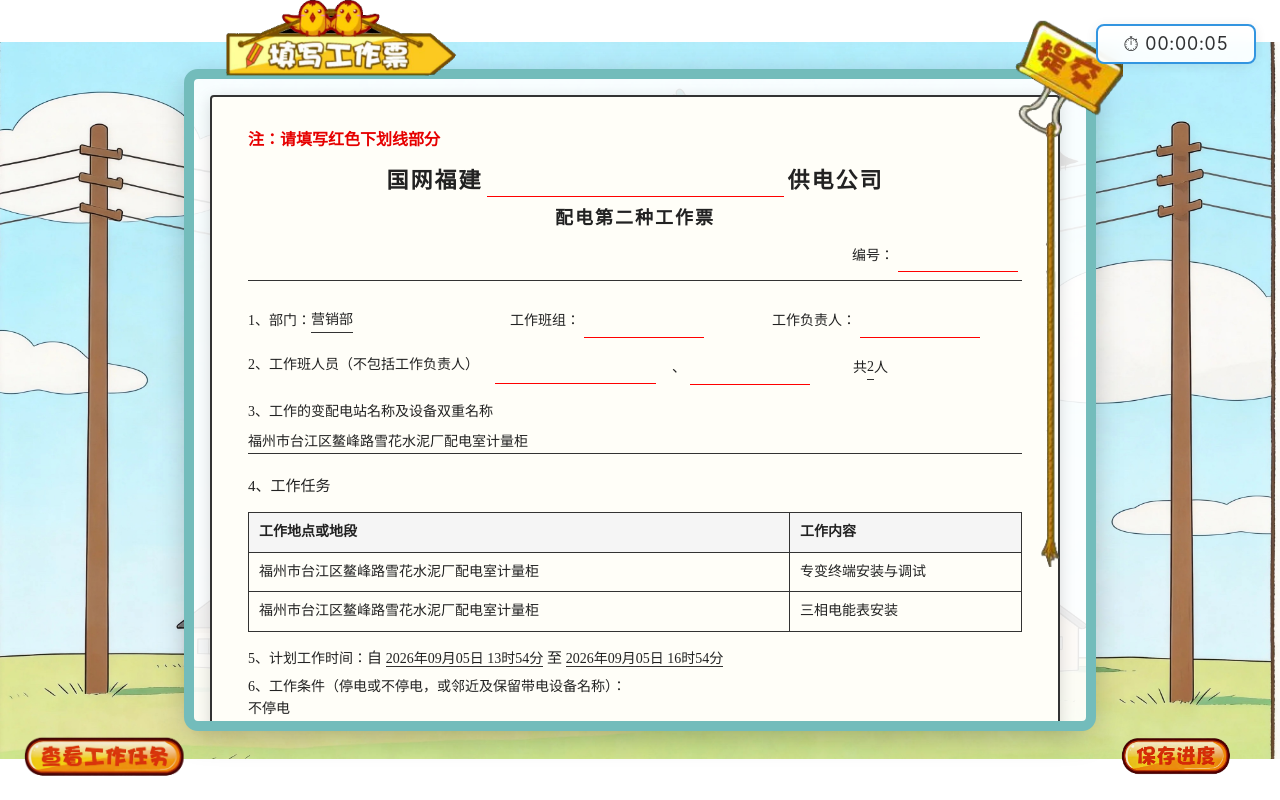
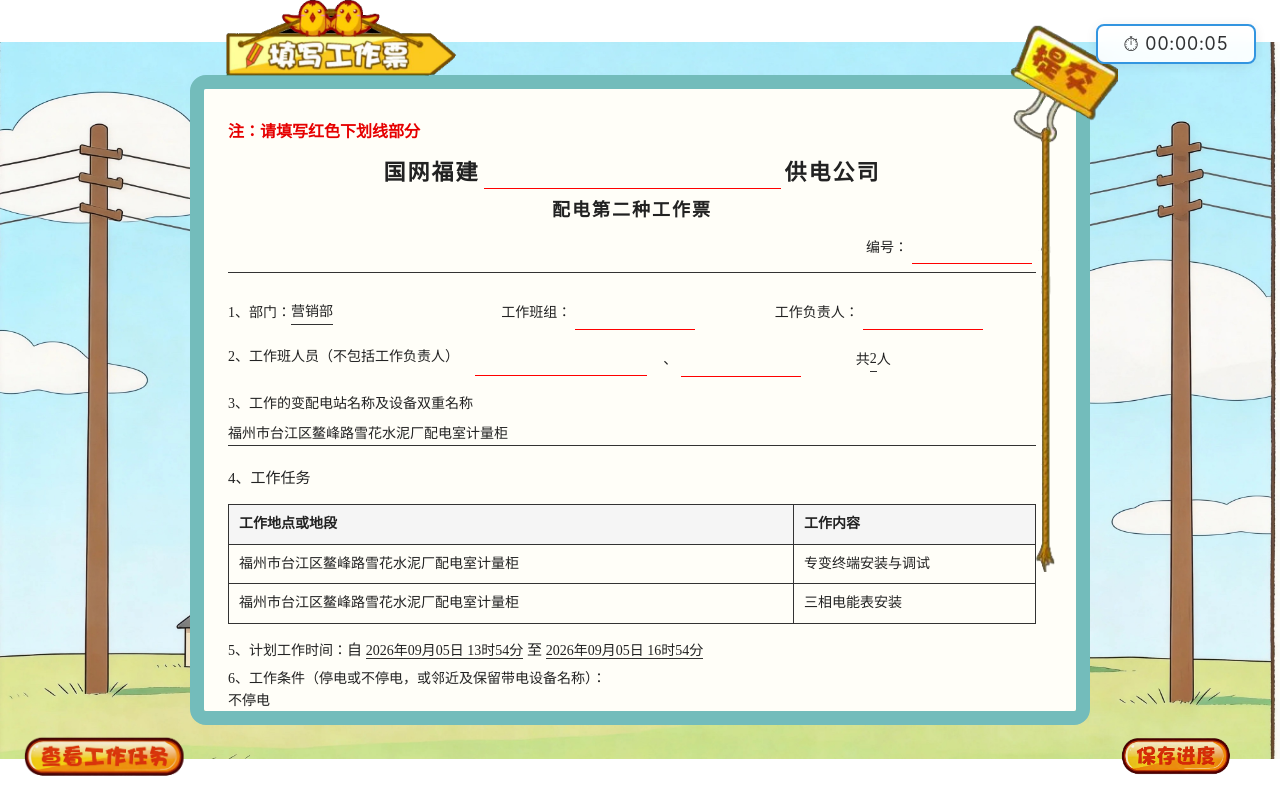
Before and after one commit to zhanzhan702/virtual-experiment, a Vue app in the folder frontend/: page /HWT in a window 1280 px wide. Built offline with nearby package versions, Linux system fonts and the light colour scheme.

Commit message:
fix: 调整工作票表单样式以适应滚动区域并优化边框和内边距

```diff
--- a/frontend/src/components/HighVoltage/HWorkTicketForm.vue
+++ b/frontend/src/components/HighVoltage/HWorkTicketForm.vue
@@ -463,12 +463,11 @@ defineExpose({ formData, stats })
 
 <style scoped>
 .ticket-paper {
-  width: 850px;
+  /* 撑满整个滚动区域 (scroll-wrapper)，去掉圆角与阴影过渡 */
+  width: 100%;
   background-color: #fffef8;
-  border: 2px solid #333;
-  border-radius: 4px;
-  box-shadow: 0 4px 16px rgba(0, 0, 0, 0.15);
-  padding: 30px 36px;
+  /* 左右内边距都加大，保持文字略偏左；边框与提交组件不动 */
+  padding: 30px 40px 30px 24px;
   box-sizing: border-box;
   font-family: 'SimSun', '宋体', serif;
   color: #222;
--- a/frontend/src/views/HighVoltage/HWorkTicketView.vue
+++ b/frontend/src/views/HighVoltage/HWorkTicketView.vue
@@ -206,9 +206,8 @@ function onVideoEnded() {
 /* 提交标牌：金属挂环卡在边框右上角，绳子垂坠到约 2/3 高度、不触底 */
 .work-ticket-commit {
   position: absolute;
-  /* 右上角：挂环中心(原图 x≈52)缩放后约 49px，勾住右边框；顶部挂点对齐顶边框 */
-  top: -58px;
-  right: -33px;
+  top: -53px;
+  right: -28px;
   z-index: 11;
   /* 高度 550px => 绳尾约在 650px 高度的 2/3 处、不触底 */
   height: 550px;
@@ -221,14 +220,12 @@ function onVideoEnded() {
   width: 900px;
   height: 650px;
   overflow-y: auto;
-  background-color: rgba(255, 255, 255, 0.9);
-  /* 半透明背景增加景深感 */
-  border-radius: 8px;
-  padding: 20px;
-  box-shadow: 0 8px 32px rgba(0, 0, 0, 0.3);
-  /* 边框：使用 outline 不占据盒模型空间，避免出现滚动条 */
-  outline: 10px solid #73bcbb;
-  outline-offset: -4px;
+  /* 内部背景统一为工作票纸的米白 #fffef8，撑满整个表单 */
+  background-color: #fffef8;
+  /* 加粗 + 圆角；box-sizing: border-box 让边框占据盒内空间，整体大小不变 */
+  border: 14px solid #73bcbb;
+  border-radius: 16px;
+  box-sizing: border-box;
 }
 
 /* 自定义滚动条，使其风格契合仿真平台 */
```
